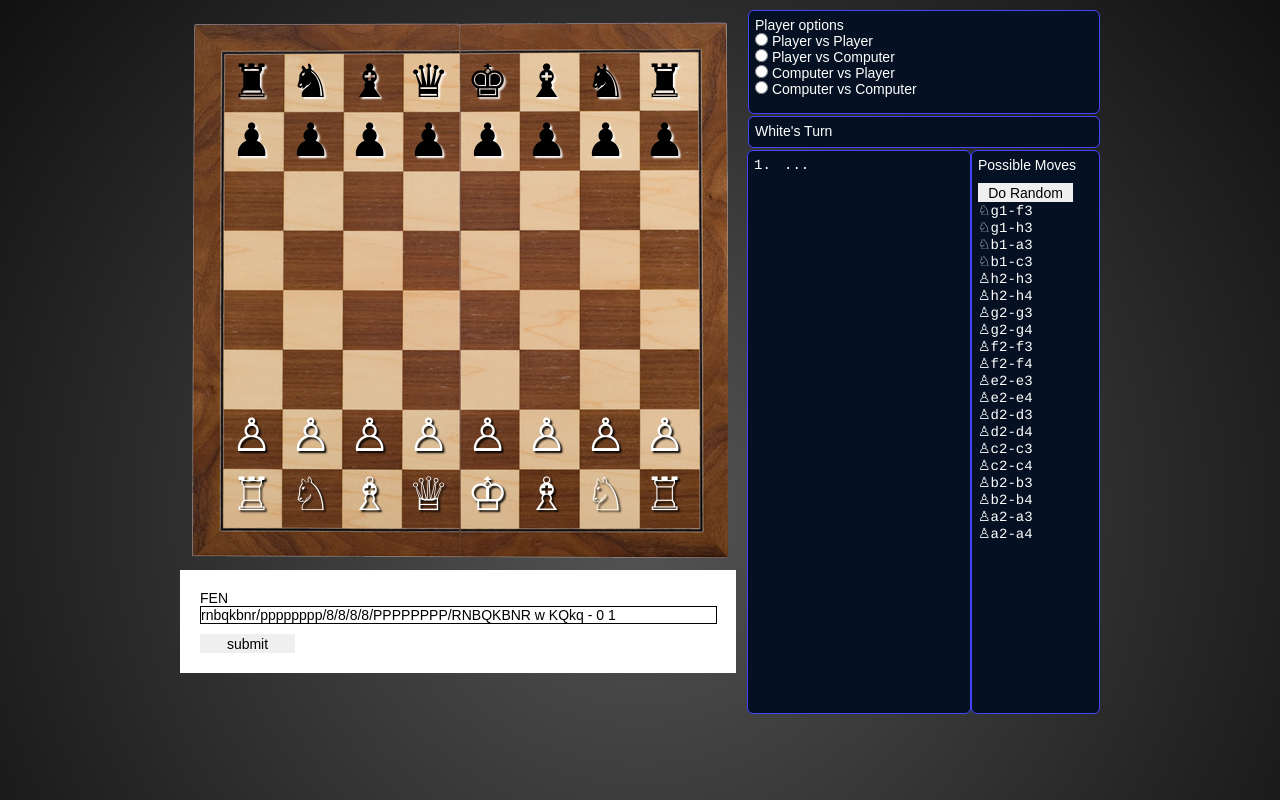
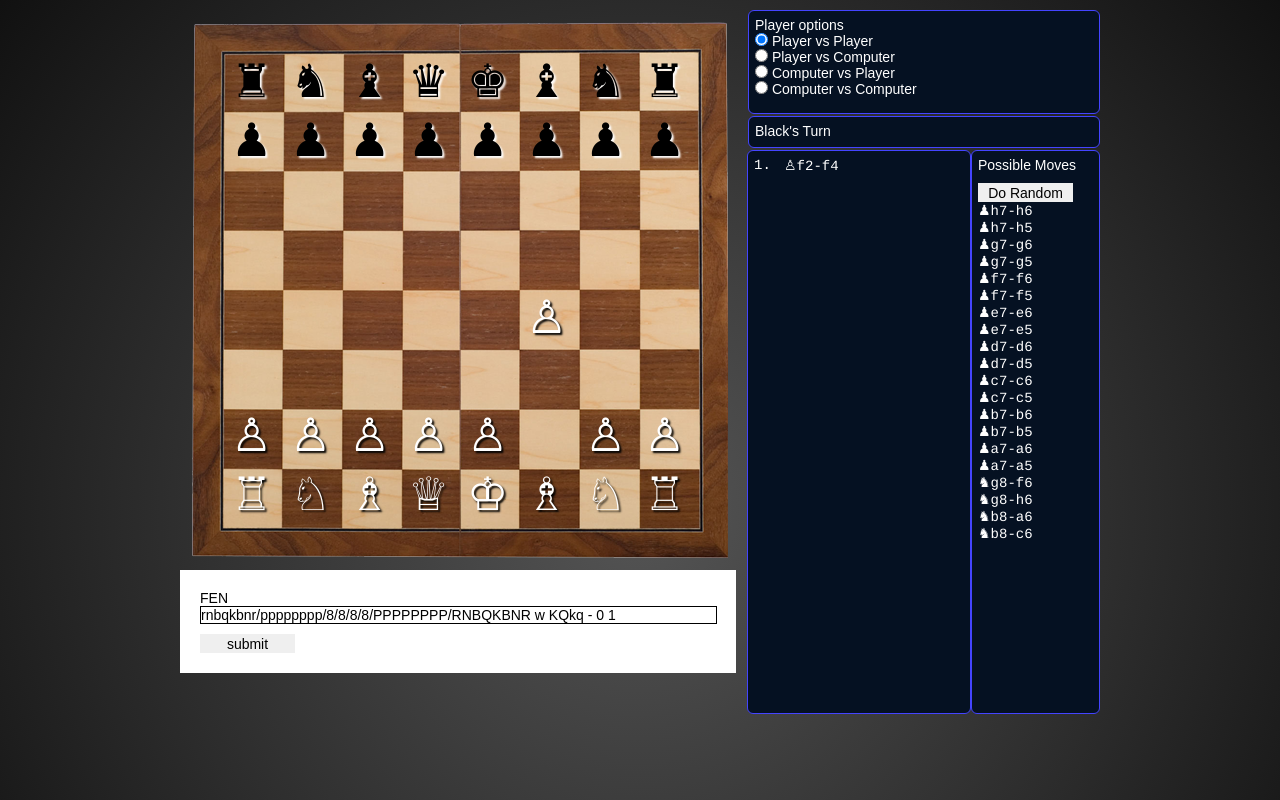
Before and after one commit to peterstayne/chess, a plain HTML site: page index.html in a window 1280 px wide. Shown: the top 800 px of the page. Drawn offline with Linux system fonts and the light colour scheme.

Commit message:
Finished player v computer settings.

```diff
--- a/index.html
+++ b/index.html
@@ -14,10 +14,10 @@
 		<div id="player-settings-container" class="info-panel">
 			<p>Player options</p>
 			<form name="player-settings-form" action="" method="get" />
-				<p><input type="radio" name="player-option" id="pvp" /> <label for="pvp">Player vs Player</label></p>
-				<p><input type="radio" name="player-option" id="pvc" /> <label for="pvp">Player vs Computer</label></p>
-				<p><input type="radio" name="player-option" id="cvp" /> <label for="pvp">Computer vs Player</label></p>
-				<p><input type="radio" name="player-option" id="cvc" /> <label for="pvp">Computer vs Computer</label></p>
+				<p><input type="radio" name="player-option" value="pvp" id="pvp" checked="checked" /> <label for="pvp">Player vs Player</label></p>
+				<p><input type="radio" name="player-option" value="pvc" id="pvc" /> <label for="pvp">Player vs Computer</label></p>
+				<p><input type="radio" name="player-option" value="cvp" id="cvp" /> <label for="pvp">Computer vs Player</label></p>
+				<p><input type="radio" name="player-option" value="cvc" id="cvc" /> <label for="pvp">Computer vs Computer</label></p>
 			</form>
 		</div>
 		<div id="turn" class="info-panel">
--- a/js/chess.js
+++ b/js/chess.js
@@ -3,6 +3,7 @@ var algebraicSquares = {
 	symbols: {},
 	numbers: []
 };
+var playerSettings = ["p", "p"];
 var gamemoves = [];
 var coords = [];
 var sq = 0;
@@ -811,6 +812,7 @@ var updateBoard = function() {
 	var mark = 64;
 	var epsquare = (+thisnode.enpassantSquare == -1) ? "-" : thisnode.enpassantSquare;
 	var castle = '';
+	var gameOn = true;
 
 	if(epsquare > -1) epsquare = algebraicSquares.numbers[epsquare];
 	for(var i in thisnode.castle) {
@@ -832,14 +834,14 @@ var updateBoard = function() {
 	$("#enpassant").html("<p class=\"info\">En passant square: " + epsquare + "</p>");
 	$("#castle").html("<p class=\"info\">Castles: " + castle + "</p>");
 	$("#movelist ul").html('');
-	updateMoveList();
+	gameOn = updateMoveList();
 	updateGameMoveList();
 	while(mark--) {
 		thispiece = pieces.numbers[thisposition[mark]];
 		thisColor = (thispiece.toLowerCase() === thispiece) ? "pblack" : "pwhite";
 		$(".square").eq(mark).html("<span class=\"" + thisColor + "\">" + (thispiece != ' ' ? ucpieces[thispiece] : '&nbsp;') + "</span>");
 	}
-	return true;
+	return gameOn;
 }
 
 var squareInCheck = function(curnode, square, color) {
@@ -1057,6 +1059,16 @@ var domove = function(curnode, themove) {
 	curnode.move = !curnode.move;
 	return curnode;
 }
+var doRandom = function() {
+	var curnode = $("#board").data("node");
+	var ml = perft( curnode );
+	var themove = ml[~~(Math.random() * ml.length)];
+	pushMove(curnode, themove);
+	curnode = domove(curnode, themove);
+	$("#board").data("node", curnode);
+	var gameOn = updateBoard();
+	if(gameOn && ((curnode.move && playerSettings[0] == "c") || (!curnode.move && playerSettings[1] == "c"))) setTimeout(doRandom, 50);
+}
 
 var pushMove = function(curnode, move) {
 	if(typeof gamemoves[curnode.moveNumber] === 'undefined') gamemoves[curnode.moveNumber] = [];
@@ -1137,6 +1149,7 @@ var updateMoveList = function() {
 	for(var i in ml) mlhtml += '<li data-perftid="' + i + '">' + getMoveString(curnode, ml[i]) + '</li>';
 	mlhtml += '</ul>';
 	$("#movelist").html(mlhtml);
+	return true;
 }
 
 $(document).ready(function(){
@@ -1158,15 +1171,7 @@ $(document).ready(function(){
 		updateBoard();
 	});
 	$("#submitfen").trigger('click');
-	$("#do-random").click(function() {
-		var curnode = $("#board").data("node");
-		var ml = perft( curnode );
-		var themove = ml[~~(Math.random() * ml.length)];
-		pushMove(curnode, themove);
-		curnode = domove(curnode, themove);
-		$("#board").data("node", curnode);
-		updateBoard();
-	});
+	$("#do-random").click(doRandom());
 	$(document).delegate(".square", "click", function() {
 		$(".modal").css("display", "none");
 		if($(".fromsq").length) {
@@ -1244,3 +1249,10 @@ $(document).delegate("#game-moves li.move-item", "click", function() {
 	$("#board").data("node", curnode);
 	updateBoard();
 });
+$("#player-settings-container input[type=radio]").change(function() {
+	var curnode = $("#board").data("node");
+	playerSettings = $("#player-settings-container input[type=radio]:checked").val().split("v");
+	if(curnode.move && playerSettings[0] == "c" || !curnode.move && playerSettings[1] == "c") {
+		doRandom();
+	}
+});
```
